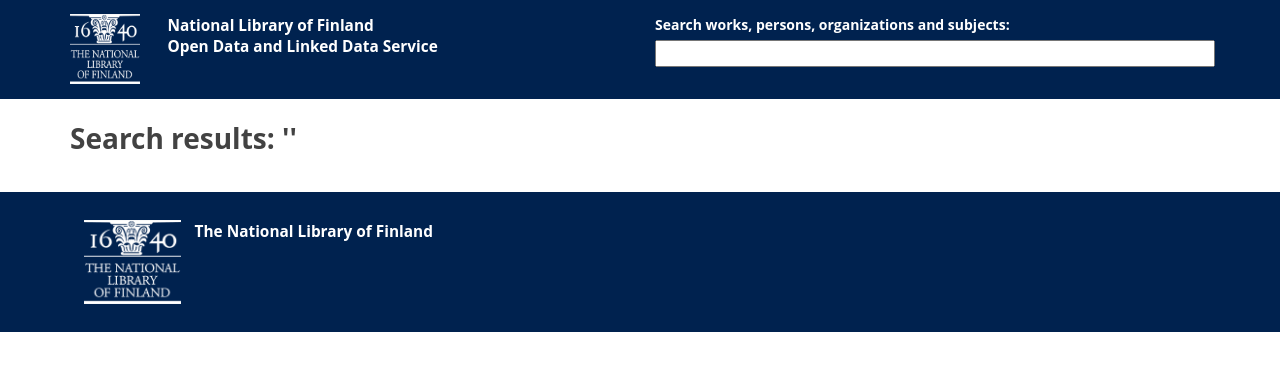
After one commit to NatLibFi/bib-lod-ui, a Flask app: template biblodui/templates/search.html in a window 1280 px wide. The commit adds this page. Shown: the top 371 px of the page. Run offline with Flask 2, Linux system fonts and the light colour scheme; the template is opened without the code that fills it, so the values that code supplies are empty; some libraries are stand-ins or nearby versions.

Commit message:
Basic search support, but without paging. Fixes #15

```diff
--- a/biblodui/static/css/style.css
+++ b/biblodui/static/css/style.css
@@ -78,11 +78,11 @@ h3 a, h3 a:hover {
 }
 
 h1 {
-  font-size: 3em;
+  font-size: 2em;
 }
 
 h2 {
-  font-size: 2em;
+  font-size: 1.5em;
 }
 
 h2.instances {
@@ -91,6 +91,16 @@ h2.instances {
 
 h3 {
   font-size: 1.3em;
+}
+
+.search-result h2 {
+  margin-top: 1em;
+  font-size: 1.2em;
+  margin-bottom: 0;
+}
+
+.search-result p {
+  margin-left: 1.32em;
 }
 
 /*
@@ -113,7 +123,7 @@ h3 {
 }
 
 .uri {
-  margin:0 0 1em 3.5em;
+  margin:0 0 1em 2.5em;
 }
 
 .uri a {
--- a/biblodui/static/js/ui.js
+++ b/biblodui/static/js/ui.js
@@ -8,10 +8,13 @@ $(document).ready(function() {
     }
 });
 
-$('#search').autocomplete({
+$('#query').autocomplete({
     minChars: 3,
+    preventBadQueries: false,
+    showNoSuggestionNotice: true,
+    noSuggestionNotice: "No results",
     lookup: function (query, done) {
-        $.get('/bib/opensearch?query=' + query, function(data) {
+        $.get('/bib/search.xml?query=' + query, function(data) {
           var xml = $(data);
           var items = [];
           xml.find("item").each(function() {
@@ -30,7 +33,6 @@ $('#search').autocomplete({
         });
     },
     onSelect: function (suggestion) {
-        console.log('You selected: ' + suggestion.value + ', ' + suggestion.data);
         window.location.href = suggestion.data.uri;
     },
     deferRequestBy: 500
--- a/biblodui/templates/base.html
+++ b/biblodui/templates/base.html
@@ -16,6 +16,7 @@
   <link rel="search" href="/bib/opensearchdescription.xml"
         type="application/opensearchdescription+xml"
         title="NLF Linked Data Service" />
+  {% block head %}{% endblock %}
 </head>
 <body>
   <header class="navbar navbar-static-top" id="topbar">
@@ -29,8 +30,10 @@
           Open Data and Linked Data Service</a></p>
         </div>
         <div class="col-md-6 search">
-          <label for="search">Search:</label>
-          <input type="text" name="search" id="search">
+          <label for="query">Search works, persons, organizations and subjects:</label>
+          <form action="/bib/search.html" method="GET">
+            <input type="text" name="query" id="query">
+          </form>
         </div>
       </div>
     </div>
--- /dev/null
+++ b/biblodui/templates/search.html
@@ -0,0 +1,24 @@
+{% extends "base.html" %}
+{% block head %}
+     <meta name="totalResults" content="{{ search.total_results() }}"/>
+     <meta name="startIndex" content="1"/>
+     <meta name="itemsPerPage" content="{{ search.items_per_page }}"/>
+{% endblock %}
+
+{% block content %}
+<div class="row">
+  <div class="col-md-12">
+  <h1>Search results: '{{ search.query_string }}'</h1>
+    <ol class="search-result">
+      {% for res in search.results() %}
+      <li>
+        <h2 class="type-{{ res.typename().lower() }}"><a href="{{ res.uri() }}">{{ res.name() }}</a></h2>
+        <p>
+          {{ res.typename() }}
+        </p>
+      </li>
+      {% endfor %}
+    </ol>
+  </div>
+</div>
+{% endblock %}
```
Also changed, not shown: biblodui/model.py (+4 -4 lines), biblodui/templates/opensearchdescription.xml (+8 -2 lines), biblodui/views.py (+7 -4 lines), biblodui/static/img/logo_en_64x64.png (added), biblodui/templates/search.xml (renamed from biblodui/templates/opensearch.xml).
